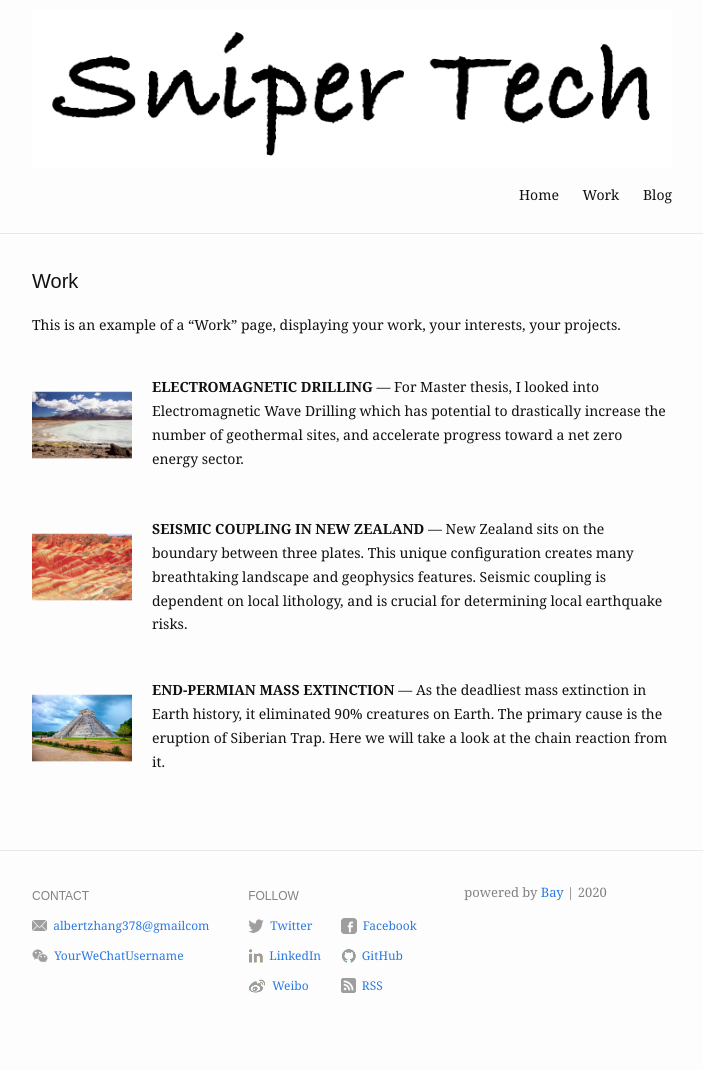
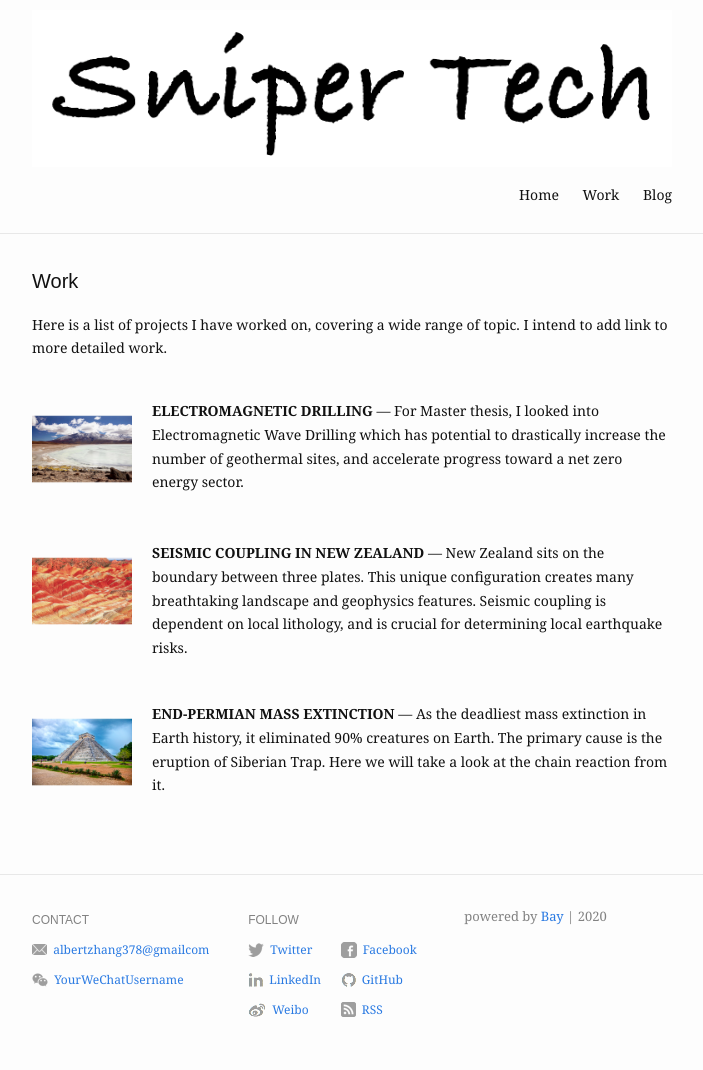
Before and after one commit to albert97/Snippet_Tech, a Jekyll site: the page built from work.md, in a window 1280 px wide. Shown: the whole page, without its empty margins (288-991 px from the left). Built offline with Jekyll 4.4.1, drawn with Linux system fonts in a browser that asks for light colours; before the commit the page ends 1046 px from its top, so only the background shows below that.

Commit message:
Update work.md

```diff
--- a/work.md
+++ b/work.md
@@ -23,6 +23,6 @@ items:
     description: As the deadliest mass extinction in Earth history, it eliminated 90% creatures on Earth. The primary cause is the eruption of Siberian Trap. Here we will take a look at the chain reaction from it.
 ---
 
-This is an example of a "Work" page, displaying your work, your interests, your projects.
+Here is a list of projects I have worked on, covering a wide range of topic. I intend to add link to more detailed work.
 <br />
 <br />
```
